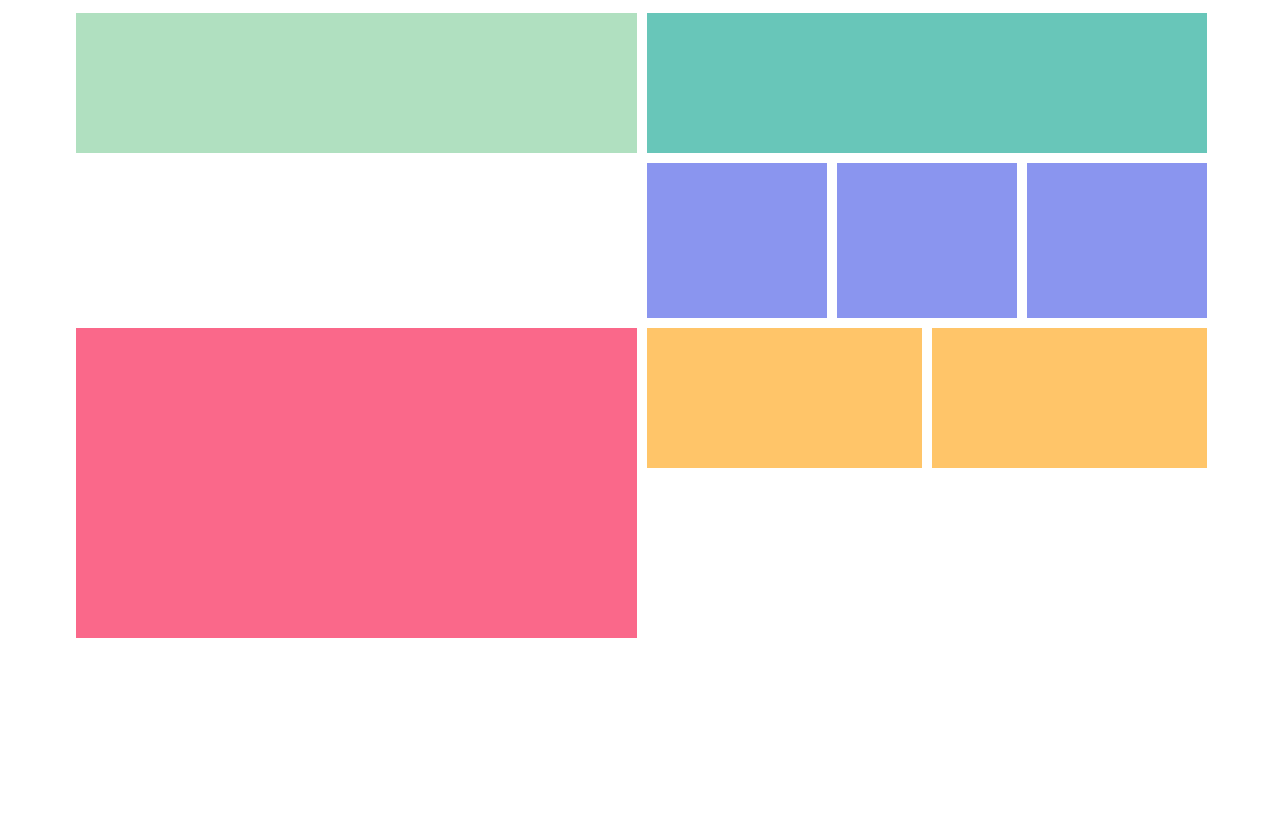
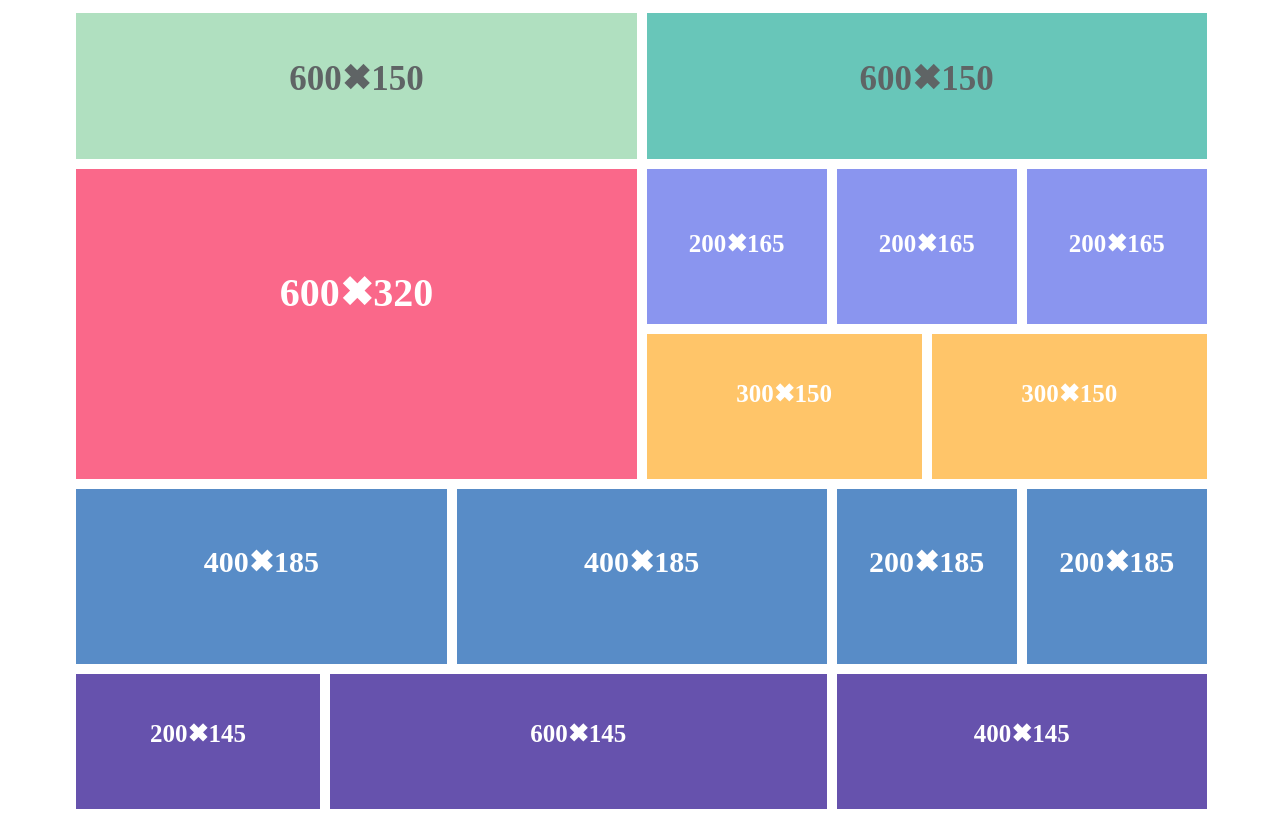
Before and after one commit to dzeba/pr7_box, a plain HTML site: page index.html in a window 1280 px wide. Before the commit the page ends 800 px from the top, so only its background shows below. Drawn offline with Linux system fonts and the light colour scheme.

Commit message:
second commit

```diff
--- a/index.html
+++ b/index.html
@@ -7,40 +7,80 @@
  	</head>
 		<body>
 			<div class="main">
+
 				<div class="main__100">
 					<div class="main__50 ">
-						<div class="main__1">600*150</div>
+						<div class="main__1">600&#10006;150</div>
 					</div>
 					<div class="main__50">
-						<div class="main__2">600*150</div>
+						<div class="main__2">600&#10006;150</div>
 					</div>
 				</div>
-				<div class="main__row_2">
+
 				<div class="main__100">
 					<div class="main__50">
-							<div class="main__3">600*320</div>
+						<div class="main__3">600&#10006;320</div>
 					</div>
 					<div class="main__50">
 						<div class="main__100">
 							<div class="main__33">
-								<div class="main__4">200*165</div>
+								<div class="main__4">200&#10006;165</div>
 							</div>
 							<div class="main__33">
-								<div class="main__5">200*165</div>
+								<div class="main__5">200&#10006;165</div>
 							</div>
 							<div class="main__33">
-								<div class="main__6">200*165</div>
+								<div class="main__6">200&#10006;165</div>
 							</div>
 							<div class="main__50">
-								<div class="main__7">300*150</div>
+								<div class="main__7">300&#10006;150</div>
 							</div>
 							<div class="main__50">
-								<div class="main__8">300*150</div>
+								<div class="main__8">300&#10006;150</div>
 							</div>
 					    </div>
 				    </div>
 				</div>
+
+				<div class="main__100">
+					<div class="main__66">
+						<div class="main__100">
+							<div class="main__50">
+								<div class="main__9">400&#10006;185</div>
 							</div>
+							<div class="main__50">
+								<div class="main__10">400&#10006;185</div>
+							</div>
+						</div>
+					</div>
+					<div class="main__33">
+						<div class="main__100">
+							<div class="main__50">
+								<div class="main__11">200&#10006;185</div>
+							</div>
+							<div class="main__50">
+								<div class="main__12">200&#10006;185</div>
+							</div>
+						</div>
+					</div>
+				</div>
+
+				<div class="main__100">
+					<div class="main__66">
+						<div class="main__100">
+							<div class="main__33">
+								<div class="main__14">200&#10006;145</div>
+							</div>
+							<div class="main__66">
+								<div class="main__13">600&#10006;145</div>
+							</div>
+						</div>
+					</div>
+					<div class="main__33">
+						<div class="main__15">400&#10006;145</div>
+					</div>
+				</div>
+
 			</div>
 		</body>
 		</html>
--- a/style.css
+++ b/style.css
@@ -16,6 +16,7 @@ body{
   	width: 50%;
   	display: inline-block;
     box-sizing: border-box;
+    float: left;
   }
   .main__33{
     width: 33.333%;
@@ -28,53 +29,167 @@ body{
     box-sizing: border-box;
   }
   .main__1{
-    height: 150px;
+    height: 156px;
     border:solid white 5px;
     background: #b0e0c0;
     box-sizing: border-box;
+    font-size: 35px;
+    text-align: center;
+    color: #5f6465;
+    padding-top: 45px;
+    font-weight: 600;
   }
   .main__2{
-    height: 150px;
+    height: 156px;
     border:solid white 5px;
     background: #68c6b9;
     box-sizing: border-box;
-  }
-  .main__row_2{
-    height: 340px;
+    font-size: 35px;
+    text-align: center;
+    color: #5f6465;
+    padding-top: 45px;
+    font-weight: 600;
   }
   .main__3{
     height: 320px;
     background: #fa688a;
     border:solid white 5px;
     box-sizing: border-box;
+    font-size: 40px;
+    text-align: center;
+    color: white;
+    padding-top: 100px;
+    font-weight: 600;
   }
   .main__4{
     height: 165px;
     background: #8a95ef;
     border:solid white 5px;
     box-sizing: border-box;
+    font-size: 25px;
+    text-align: center;
+    color: white;
+    padding-top: 60px;
+    font-weight: 600;
   }
   .main__5{
     height: 165px;
     background: #8a95ef;
     border:solid white 5px;
     box-sizing: border-box;
+    font-size: 25px;
+    text-align: center;
+    color: white;
+    padding-top: 60px;
+    font-weight: 600;
   }
   .main__6{
     height: 165px;
     background: #8a95ef;
     border:solid white 5px;
     box-sizing: border-box;
+    font-size: 25px;
+    text-align: center;
+    color: white;
+    padding-top: 60px;
+    font-weight: 600;
   }
    .main__7{
-    height: 150px;
+    height: 155px;
     background: #ffc569;
     border:solid white 5px;
     box-sizing: border-box;
+    font-size: 25px;
+    text-align: center;
+    color: white;
+    padding-top: 45px;
+    font-weight: 600;
   }
   .main__8{
-    height: 150px;
+    height: 155px;
     background: #ffc569;
     border:solid white 5px;
     box-sizing: border-box;
+    font-size: 25px;
+    text-align: center;
+    color: white;
+    padding-top: 45px;
+    font-weight: 600;
   }
+  .main__9{
+    height: 185px;
+    background: #588cc7;
+    border:solid white 5px;
+    box-sizing: border-box;
+    font-size: 30px;
+    text-align: center;
+    color: white;
+    padding-top: 55px;
+    font-weight: 600;
+  }
+  .main__10{
+    height: 185px;
+    background: #588cc7;
+    border:solid white 5px;
+    box-sizing: border-box;
+    font-size: 30px;
+    text-align: center;
+    color: white;
+    padding-top: 55px;
+    font-weight: 600;
+  }
+  .main__11{
+    height: 185px;
+    background: #588cc7;
+    border:solid white 5px;
+    box-sizing: border-box;
+    font-size: 30px;
+    text-align: center;
+    color: white;
+    padding-top: 55px;
+    font-weight: 600;
+  }
+  .main__12{
+    height: 185px;
+    background: #588cc7;
+    border:solid white 5px;
+    box-sizing: border-box;
+    font-size: 30px;
+    text-align: center;
+    color: white;
+    padding-top: 55px;
+    font-weight: 600;
+  }
+  .main__13{
+    height: 145px;
+    background: #6652ad;
+    border:solid white 5px;
+    box-sizing: border-box;
+    font-size: 25px;
+    text-align: center;
+    color: white;
+    padding-top: 45px;
+    font-weight: 600;
+  }
+  .main__14{
+    height: 145px;
+    background: #6652ad;
+    border:solid white 5px;
+    box-sizing: border-box;
+    font-size: 25px;
+    text-align: center;
+    color: white;
+    padding-top: 45px;
+    font-weight: 600;
+  }
+  .main__15{
+    height: 145px;
+    background: #6652ad;
+    border:solid white 5px;
+    box-sizing: border-box;
+    font-size: 25px;
+    text-align: center;
+    color: white;
+    padding-top: 45px;
+    font-weight: 600;
+  }
```
Lines whose indentation alone changed are shown as unchanged.
